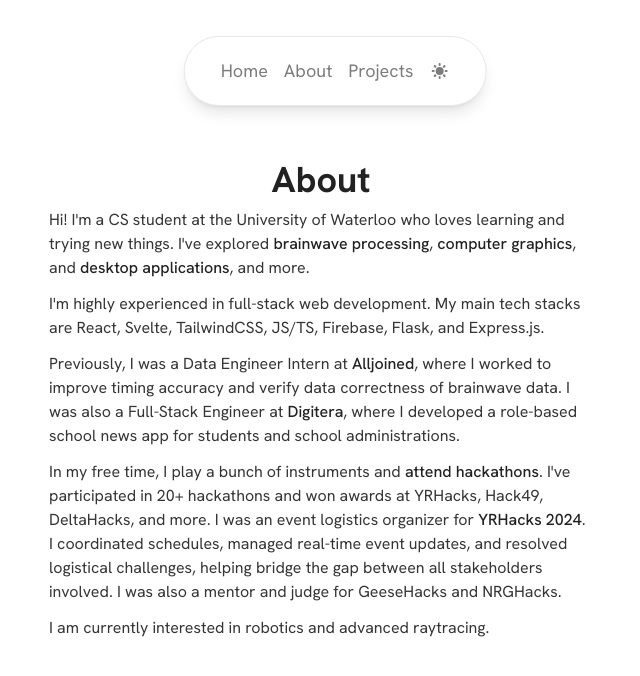
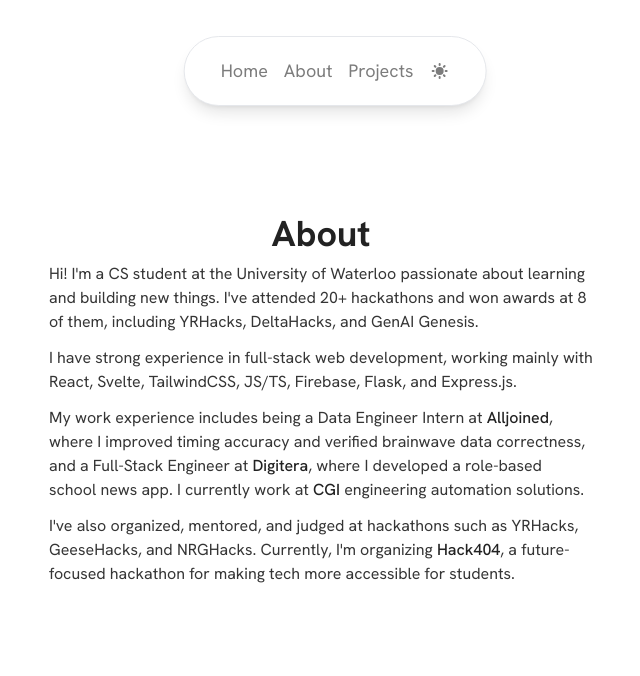
Before and after one commit to andrewchu16/andrewchu.ca, a Next.js app: page /about in a window 1280 px wide. Shown: the top 676 px of the page, without its empty margins (320-960 px from the left). Built offline with nearby package versions, Linux system fonts and the light colour scheme.

Commit message:
Update resume + about me 5/21/25

```diff
--- a/src/app/about/page.tsx
+++ b/src/app/about/page.tsx
@@ -21,53 +21,29 @@
           <h1 className="text-3xl sm:text-4xl font-bold mb-2">About</h1>
           <div className="max-w-[34rem] flex flex-col gap-3 text-body">
             <p>
-              Hi! I&apos;m a CS student at the University of Waterloo who loves
-              learning and trying new things. I&apos;ve explored{" "}
-              <WebLink href="https://dorahacks.io/buidl/17834">
-                brainwave processing
-              </WebLink>
-              ,{" "}
-              <WebLink href="https://github.com/andrewchu16/tinyraytracer">
-                computer graphics
-              </WebLink>
-              , and{" "}
-              <WebLink href="https://github.com/andrewchu16/lilac-editor">
-                desktop applications
-              </WebLink>
-              , and more.
+              Hi! I&apos;m a CS student at the University of Waterloo passionate
+              about learning and building new things. I&apos;ve attended 20+
+              hackathons and won awards at 8 of them, including YRHacks, DeltaHacks, and GenAI Genesis.
             </p>
             <p>
-              I&apos;m highly experienced in full-stack web development. My main
-              tech stacks are React, Svelte, TailwindCSS, JS/TS, Firebase,
-              Flask, and Express.js.
+              I have strong experience in full-stack web development, working
+              mainly with React, Svelte, TailwindCSS, JS/TS, Firebase, Flask, and
+              Express.js.
             </p>
             <p>
-              Previously, I was a Data Engineer Intern at{" "}
+              My work experience includes being a Data Engineer Intern at{" "}
               <WebLink href="https://www.alljoined.com/">Alljoined</WebLink>,
-              where I worked to improve timing accuracy and verify data
-              correctness of brainwave data. I was also a Full-Stack Engineer at{" "}
+              where I improved timing accuracy and verified brainwave data
+              correctness, and a Full-Stack Engineer at{" "}
               <WebLink href="https://digitalmarketingplus.com/">
                 Digitera
               </WebLink>
-              , where I developed a role-based school news app for students and
-              school administrations.
+              , where I developed a role-based school news app. I currently work at{" "}
+              <WebLink href="https://www.cgi.com/">CGI</WebLink> engineering automation solutions.
             </p>
             <p>
-              In my free time, I play a bunch of instruments and{" "}
-              <WebLink href="https://devpost.com/Previouslynamedjeff">
-                attend hackathons
-              </WebLink>
-              . I&apos;ve participated in 20+ hackathons and won awards at
-              YRHacks, Hack49, DeltaHacks, and more. I was an event logistics
-              organizer for{" "}
-              <WebLink href="https://yrhacks.ca">YRHacks 2024</WebLink>. I
-              coordinated schedules, managed real-time event updates, and
-              resolved logistical challenges, helping bridge the gap between all
-              stakeholders involved. I was also a mentor and judge for
-              GeeseHacks and NRGHacks.
-            </p>
-            <p>
-              I am currently interested in robotics and advanced raytracing.
+              I&apos;ve also organized, mentored, and judged at hackathons
+              such as YRHacks, GeeseHacks, and NRGHacks. Currently, I&apos;m organizing <WebLink href="https://hack404.dev">Hack404</WebLink>, a future-focused hackathon for making tech more accessible for students.
             </p>
           </div>
         </div>
```
Also changed, not shown: 1 other file (tests, documents, lock files or other folders).
